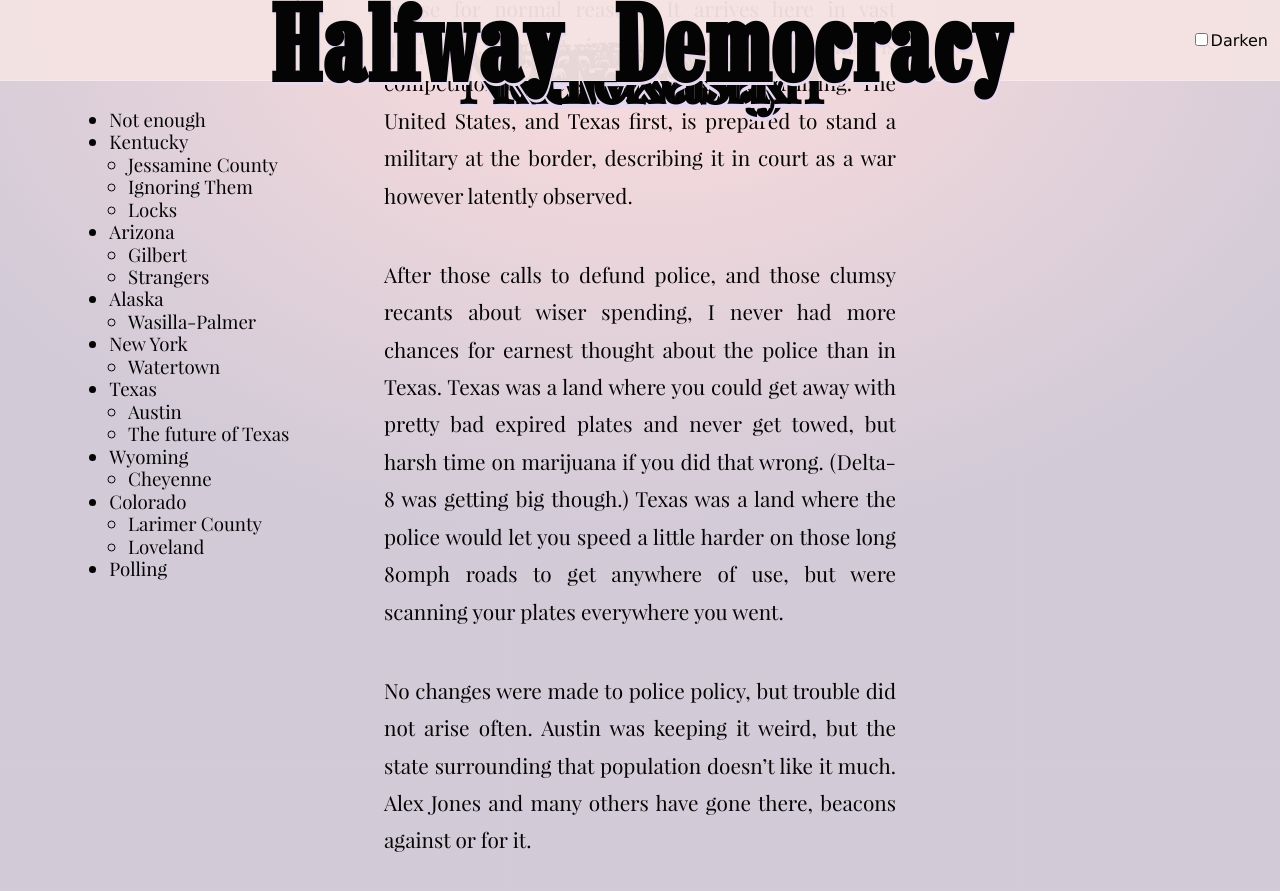
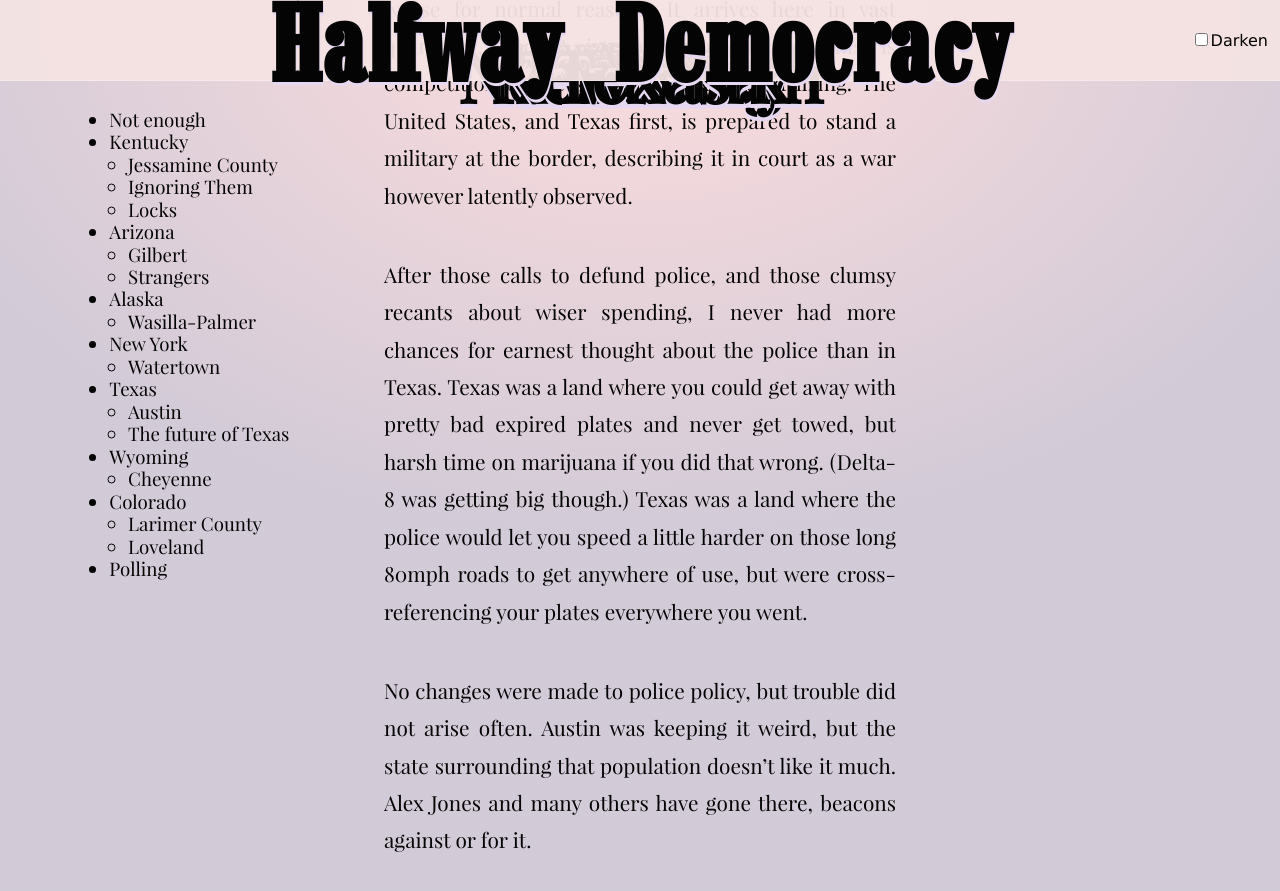
Before and after one commit to tiliv/antibody, a Jekyll site: the page built from docs/journal/autumn-ryan-Halfway-Democracy/index.md, in a window 1280 px wide and 900 px high, scrolled down 30722 px. Shown: the top 891 px of the window. Built offline with Jekyll 4.4.1, drawn with Linux system fonts in a browser that asks for light colours.

Commit message:
Make more accurate
Lots of scanning is done in general, so I want to be clear that it's the intent to mass harvest and use.

```diff
--- a/docs/journal/autumn-ryan-Halfway-Democracy/index.md
+++ b/docs/journal/autumn-ryan-Halfway-Democracy/index.md
@@ -226,7 +226,7 @@ The good news was that America was still making equipment just fine in peacetime
 
 The state police benefitted from the equipment, and the DEA. Drug policy in the United States has been uneven and more than broken. It gave us phrases like "crack babies" in pre-Trump presidential debate. In modern times, we have very little idea about the drug networks that find new ways to move products to us. Honestly, the stories I remember are of police caught participating or framing with a mysterious supply. Fentanyl is the new bad, and rightfully. It bodes ominously that it is a medical material with correct uses in small controlled amounts. It is good at what it is for in a medical setting and does not create a dependence opportunity with a long-lived prescription. On the street, this Fentanyl is much worse for normal reasons. It arrives here in vast quantities, and it is not clear whether this is competition or the same networks modernizing. The United States, and Texas first, is prepared to stand a military at the border, describing it in court as a war however latently observed.
 
-After those calls to defund police, and those clumsy recants about wiser spending, I never had more chances for earnest thought about the police than in Texas. Texas was a land where you could get away with pretty bad expired plates and never get towed, but harsh time on marijuana if you did that wrong. (Delta-8 was getting big though.) Texas was a land where the police would let you speed a little harder on those long 80mph roads to get anywhere of use, but were scanning your plates everywhere you went.
+After those calls to defund police, and those clumsy recants about wiser spending, I never had more chances for earnest thought about the police than in Texas. Texas was a land where you could get away with pretty bad expired plates and never get towed, but harsh time on marijuana if you did that wrong. (Delta-8 was getting big though.) Texas was a land where the police would let you speed a little harder on those long 80mph roads to get anywhere of use, but were cross-referencing your plates everywhere you went.
 
 No changes were made to police policy, but trouble did not arise often. Austin was keeping it weird, but the state surrounding that population doesn't like it much. Alex Jones and many others have gone there, beacons against or for it.
 
```
